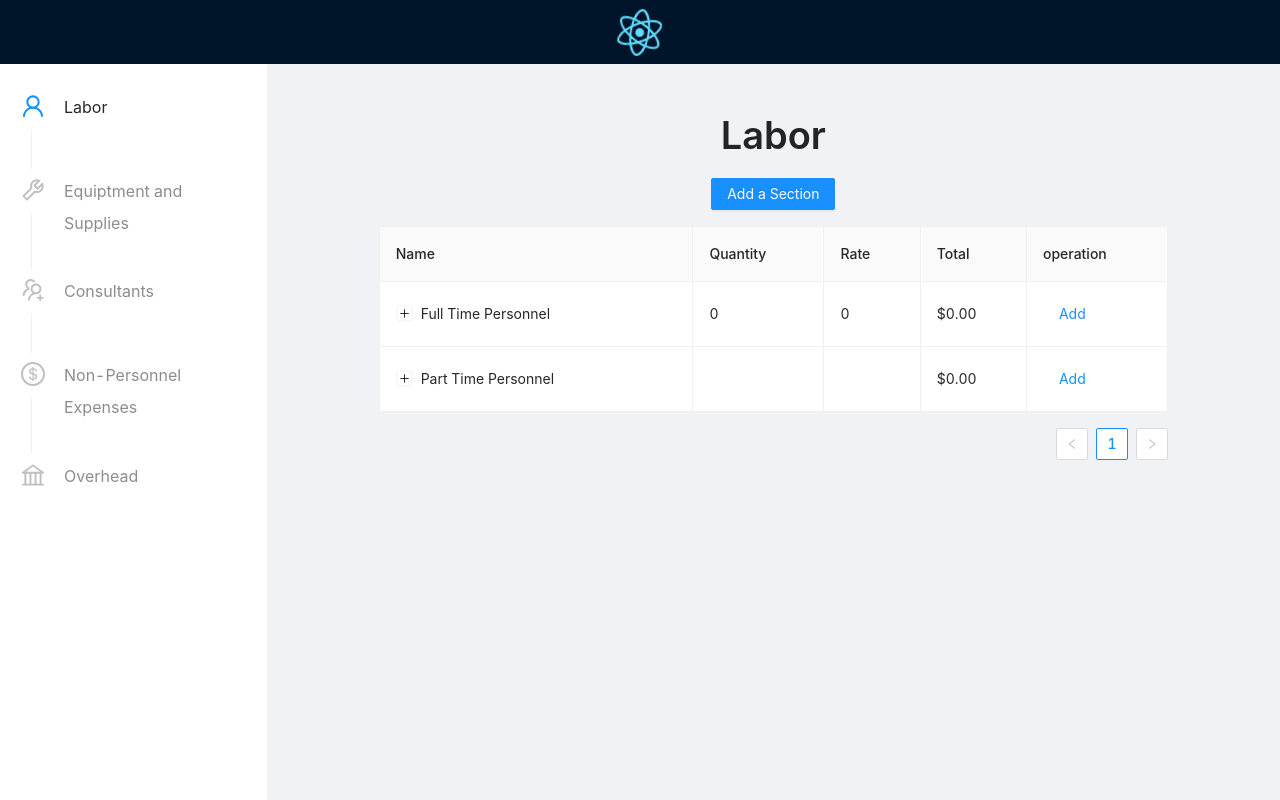
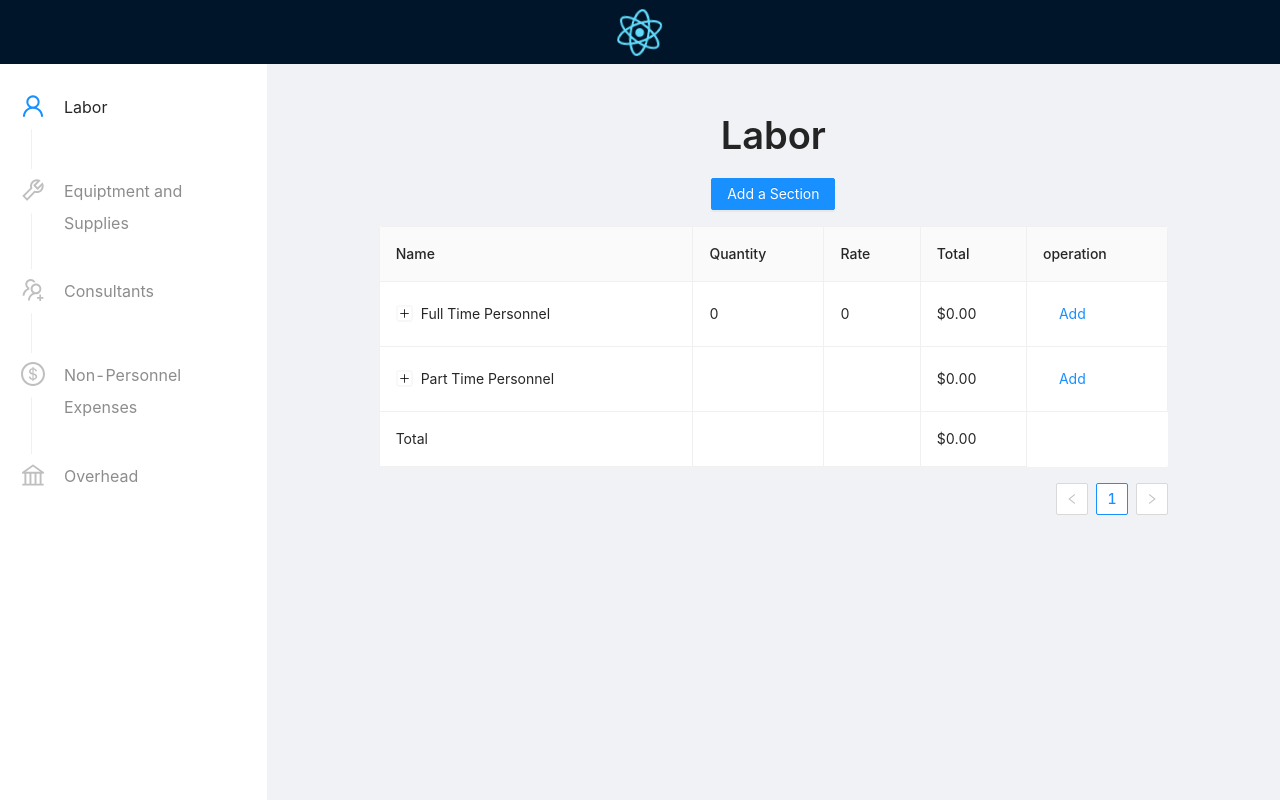
Before and after one commit to ryanjbudhu/BudgetForm, a React (Create React App) app: page / in a window 1280 px wide. Built offline with nearby package versions, Linux system fonts and the light colour scheme.

Commit message:
added total summary

```diff
--- a/src/pages/BudgetPage/BudgetPage.js
+++ b/src/pages/BudgetPage/BudgetPage.js
@@ -268,6 +268,27 @@ export default class BudgetPage extends Component {
                     bordered
                     dataSource={pageData.items}
                     columns={columns}
+                    summary={(pageData) => {
+                        let total = 0;
+                        pageData.forEach(({ quantity, rate }) => {
+                            if (
+                                !isNaN(Number.parseInt(quantity)) &&
+                                !isNaN(Number.parseFloat(rate))
+                            )
+                                total +=
+                                    Number.parseInt(quantity) * Number.parseFloat(rate);
+                        });
+                        return (
+                            <Table.Summary.Row>
+                                <Table.Summary.Cell>Total</Table.Summary.Cell>
+                                <Table.Summary.Cell></Table.Summary.Cell>
+                                <Table.Summary.Cell></Table.Summary.Cell>
+                                <Table.Summary.Cell>{`$${total.toFixed(
+                                    2
+                                )}`}</Table.Summary.Cell>
+                            </Table.Summary.Row>
+                        );
+                    }}
                 />
             </div>
         );
```
